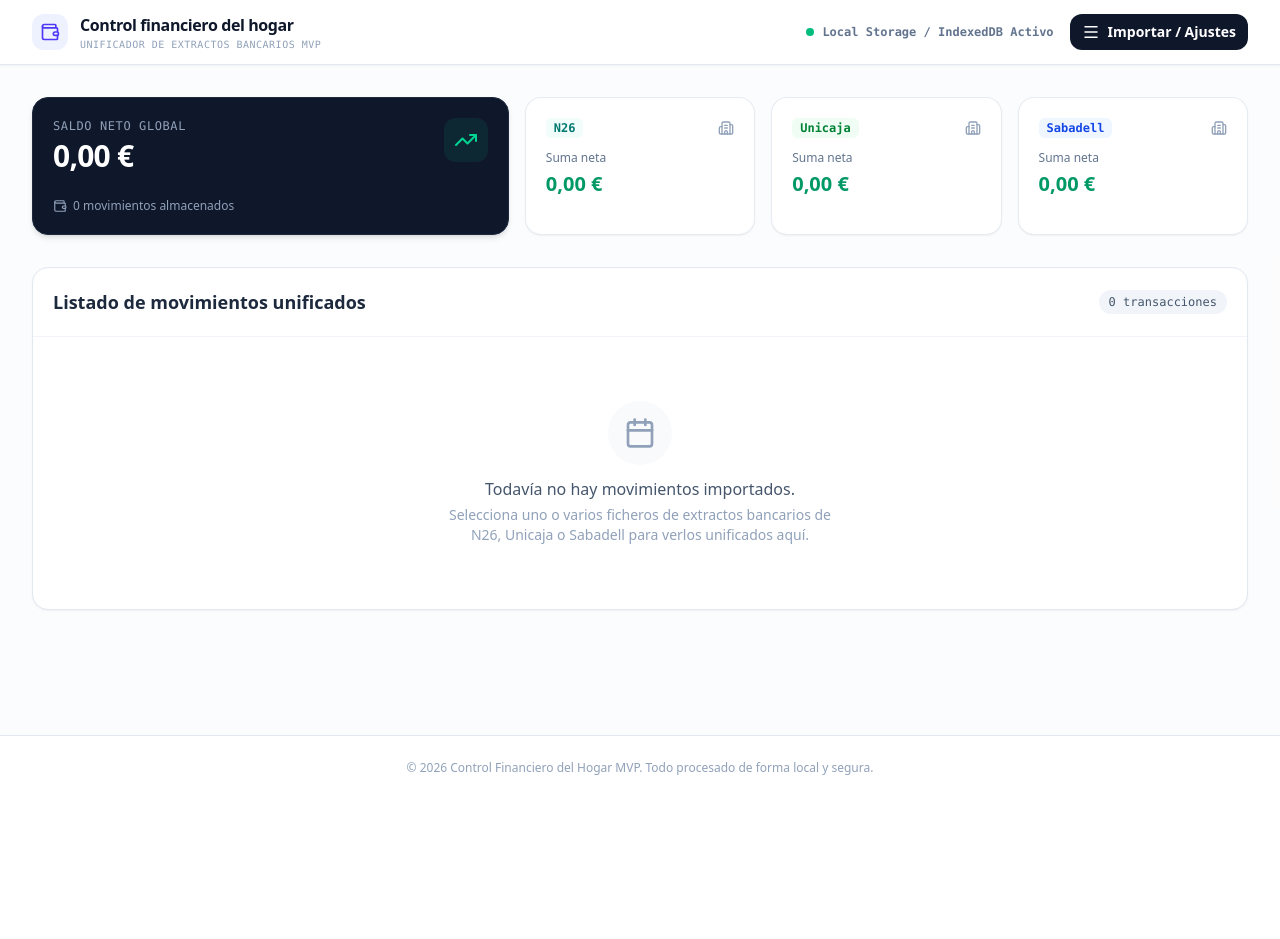
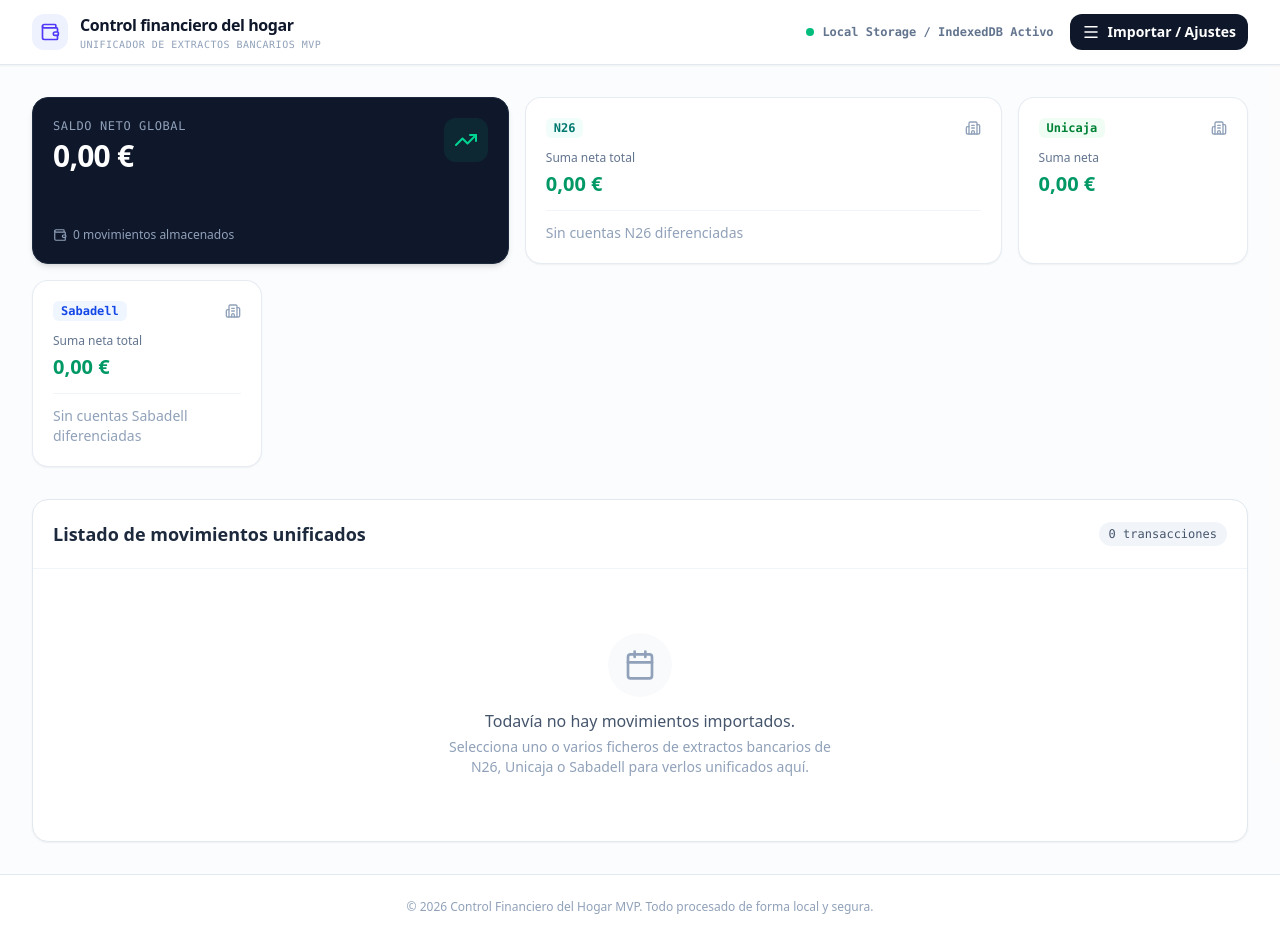
Before and after one commit to moiarcsan/financial_report, a React (Vite) app: page / in a window 1280 px wide. Before the commit the page ends 800 px from the top, so only its background shows below. Built offline with nearby package versions, Linux system fonts and the light colour scheme.

Commit message:
Enhance financial report features: add account totals summarization, normalize account owner names, and update UI components for better display of account data.

```diff
--- a/src/App.tsx
+++ b/src/App.tsx
@@ -6,6 +6,7 @@ import { MovementSummary } from "./components/MovementSummary";
 import { ImportButton } from "./components/ImportButton";
 import { ImportSummary } from "./components/ImportSummary";
 import { MovementTable } from "./components/MovementTable";
+import { summarizeAccountTotalsByBank } from "./utils/n26AccountUtils";
 import { Wallet, Menu } from "lucide-react";
 
 export default function App() {
@@ -66,6 +67,9 @@ export default function App() {
   let unicajaNetCents = 0;
   let sabadellNetCents = 0;
 
+  const n26AccountTotals = summarizeAccountTotalsByBank(movements, "N26");
+  const sabadellAccountTotals = summarizeAccountTotalsByBank(movements, "Sabadell");
+
   for (const m of movements) {
     const cents = Math.round(m.amount * 100);
     globalNetCents += cents;
@@ -122,8 +126,10 @@ export default function App() {
           totalCount={totalCount}
           globalNetCents={globalNetCents}
           n26NetCents={n26NetCents}
+          n26AccountTotals={n26AccountTotals}
           unicajaNetCents={unicajaNetCents}
           sabadellNetCents={sabadellNetCents}
+          sabadellAccountTotals={sabadellAccountTotals}
         />
 
         {/* File Drag Zone & Actions Panel (Sidebar Drawer) */}
--- a/src/components/MovementSummary.tsx
+++ b/src/components/MovementSummary.tsx
@@ -6,21 +6,25 @@ interface MovementSummaryProps {
   totalCount: number;
   globalNetCents: number;
   n26NetCents: number;
+  n26AccountTotals: Record<string, number>;
   unicajaNetCents: number;
   sabadellNetCents: number;
+  sabadellAccountTotals: Record<string, number>;
 }
 
 export const MovementSummary: React.FC<MovementSummaryProps> = ({
   totalCount,
   globalNetCents,
   n26NetCents,
+  n26AccountTotals,
   unicajaNetCents,
   sabadellNetCents,
+  sabadellAccountTotals,
 }) => {
   const isGlobalPositive = globalNetCents >= 0;
 
   return (
-    <div id="movement-summary-panel" className="grid grid-cols-1 md:grid-cols-2 lg:grid-cols-5 gap-4 mb-8">
+    <div id="movement-summary-panel" className="grid grid-cols-1 md:grid-cols-2 xl:grid-cols-5 gap-4 mb-8 items-stretch">
       {/* Global Net Balance */}
       <div
         id="card-global"
@@ -46,26 +50,42 @@ export const MovementSummary: React.FC<MovementSummaryProps> = ({
       {/* N26 Summary */}
       <div
         id="card-n26"
-        className="p-5 rounded-2xl bg-white border border-slate-200/80 shadow-xs flex flex-col justify-between transition-all hover:shadow-md hover:border-slate-300"
+        className="xl:col-span-2 h-full p-5 rounded-2xl bg-white border border-slate-200/80 shadow-xs flex flex-col transition-all hover:shadow-md hover:border-slate-300"
       >
-        <div>
+        <div className="flex-1 flex flex-col">
           <div className="flex items-center justify-between mb-3">
             <span className="text-xs font-mono font-semibold px-2 py-0.5 rounded-md bg-teal-50 text-teal-700">N26</span>
             <Building2 size={16} className="text-slate-400" />
           </div>
-          <p className="text-xs text-slate-500">Suma neta</p>
+          <p className="text-xs text-slate-500">Suma neta total</p>
           <h4 className={`text-xl font-sans font-semibold mt-1 ${n26NetCents >= 0 ? "text-emerald-600" : "text-rose-600"}`}>
             {formatCentsToEuro(n26NetCents)}
           </h4>
+          <div className="mt-3 space-y-2 border-t border-slate-100 pt-3">
+            {Object.entries(n26AccountTotals as Record<string, number>).length > 0 ? (
+              (Object.entries(n26AccountTotals as Record<string, number>) as [string, number][])
+                .sort(([a], [b]) => a.localeCompare(b))
+                .map(([accountName, totalCents]) => (
+                  <div key={accountName} className="flex items-center justify-between text-sm">
+                    <span className="text-slate-600">{accountName}</span>
+                    <span className={`font-semibold ${totalCents >= 0 ? "text-emerald-600" : "text-rose-600"}`}>
+                      {formatCentsToEuro(totalCents)}
+                    </span>
+                  </div>
+                ))
+            ) : (
+              <p className="text-sm text-slate-400">Sin cuentas N26 diferenciadas</p>
+            )}
+          </div>
         </div>
       </div>
 
       {/* Unicaja Summary */}
       <div
         id="card-unicaja"
-        className="p-5 rounded-2xl bg-white border border-slate-200/80 shadow-xs flex flex-col justify-between transition-all hover:shadow-md hover:border-slate-300"
+        className="h-full p-5 rounded-2xl bg-white border border-slate-200/80 shadow-xs flex flex-col transition-all hover:shadow-md hover:border-slate-300"
       >
-        <div>
+        <div className="flex-1 flex flex-col">
           <div className="flex items-center justify-between mb-3">
             <span className="text-xs font-mono font-semibold px-2 py-0.5 rounded-md bg-green-50 text-green-700">Unicaja</span>
             <Building2 size={16} className="text-slate-400" />
@@ -80,17 +100,33 @@ export const MovementSummary: React.FC<MovementSummaryProps> = ({
       {/* Sabadell Summary */}
       <div
         id="card-sabadell"
-        className="p-5 rounded-2xl bg-white border border-slate-200/80 shadow-xs flex flex-col justify-between transition-all hover:shadow-md hover:border-slate-300"
+        className="h-full p-5 rounded-2xl bg-white border border-slate-200/80 shadow-xs flex flex-col transition-all hover:shadow-md hover:border-slate-300"
       >
-        <div>
+        <div className="flex-1 flex flex-col">
           <div className="flex items-center justify-between mb-3">
             <span className="text-xs font-mono font-semibold px-2 py-0.5 rounded-md bg-blue-50 text-blue-700">Sabadell</span>
             <Building2 size={16} className="text-slate-400" />
           </div>
-          <p className="text-xs text-slate-500">Suma neta</p>
+          <p className="text-xs text-slate-500">Suma neta total</p>
           <h4 className={`text-xl font-sans font-semibold mt-1 ${sabadellNetCents >= 0 ? "text-emerald-600" : "text-rose-600"}`}>
             {formatCentsToEuro(sabadellNetCents)}
           </h4>
+          <div className="mt-3 space-y-2 border-t border-slate-100 pt-3">
+            {Object.entries(sabadellAccountTotals as Record<string, number>).length > 0 ? (
+              (Object.entries(sabadellAccountTotals as Record<string, number>) as [string, number][])
+                .sort(([a], [b]) => a.localeCompare(b))
+                .map(([accountName, totalCents]) => (
+                  <div key={accountName} className="flex items-center justify-between text-sm">
+                    <span className="text-slate-600">{accountName}</span>
+                    <span className={`font-semibold ${totalCents >= 0 ? "text-emerald-600" : "text-rose-600"}`}>
+                      {formatCentsToEuro(totalCents)}
+                    </span>
+                  </div>
+                ))
+            ) : (
+              <p className="text-sm text-slate-400">Sin cuentas Sabadell diferenciadas</p>
+            )}
+          </div>
         </div>
       </div>
     </div>
--- a/src/parsers/sabadellParser.ts
+++ b/src/parsers/sabadellParser.ts
@@ -2,8 +2,41 @@ import * as XLSX from "xlsx";
 import { type BankMovement } from "../types/movement";
 import { parseAnyDate } from "../utils/dateUtils";
 import { parseAmountToCents } from "../utils/moneyUtils";
-import { cleanText } from "../utils/textUtils";
+import { cleanText, normalizeAccountOwnerToAlias } from "../utils/textUtils";
 import { type ParserOutput } from "./n26Parser";
+
+export function findSabadellAccountOwner(rows: Array<Array<any>>): string {
+  const ownerLabelPatterns = [/titular/i, /cliente/i, /nombre/i, /propietario/i, /holder/i, /owner/i];
+
+  for (let r = 0; r < rows.length; r++) {
+    const row = rows[r];
+    if (!row) continue;
+
+    for (let c = 0; c < row.length; c++) {
+      const cellValue = String(row[c] ?? "").trim();
+      const normalizedCell = cellValue.toLowerCase();
+
+      if (!normalizedCell) continue;
+
+      if (ownerLabelPatterns.some(pattern => pattern.test(normalizedCell))) {
+        const candidates = [row[c + 1], row[c + 2], row[c + 3]]
+          .filter(value => value !== undefined && value !== null && String(value).trim() !== "")
+          .map(value => String(value).trim());
+
+        for (const candidate of candidates) {
+          const normalizedCandidate = normalizeAccountOwnerToAlias(candidate);
+          const isLikelyAccountNumber = /^\d+$/.test(candidate.replace(/\s+/g, "")) || /^[0-9\s./-]+$/.test(candidate);
+
+          if (!isLikelyAccountNumber && normalizedCandidate) {
+            return normalizedCandidate;
+          }
+        }
+      }
+    }
+  }
+
+  return "Sabadell Account";
+}
 
 /**
  * Parses a Sabadell XLS / XLSX sheet.
@@ -23,24 +56,8 @@ export function parseSabadell(sheet: XLSX.WorkSheet, sourceFileName: string): Pa
     };
   }
 
-  // 1. Locate the Account Number in the informative area above the table
-  let account = "Sabadell Account";
-  for (let r = 0; r < rows.length; r++) {
-    const row = rows[r];
-    if (!row) continue;
-    let found = false;
-    for (let c = 0; c < row.length; c++) {
-      const cellVal = String(row[c]).trim().toLowerCase();
-      if (cellVal === "cuenta:") {
-        if (c + 1 < row.length) {
-          account = String(row[c + 1]).trim();
-        }
-        found = true;
-        break;
-      }
-    }
-    if (found) break;
-  }
+  // 1. Locate the owner name in the informative area above the table
+  const account = findSabadellAccountOwner(rows);
 
   // 2. Locate the header row by searching for a row whose first cell is "F. Operativa"
   let headerRowIndex = -1;
--- /dev/null
+++ b/src/utils/n26AccountUtils.ts
@@ -0,0 +1,20 @@
+import type { BankMovement } from "../types/movement";
+
+export function summarizeAccountTotalsByBank(
+  movements: Pick<BankMovement, "bank" | "account" | "amount">[],
+  bank: "N26" | "Sabadell"
+) {
+  const totals: Record<string, number> = {};
+
+  for (const movement of movements) {
+    if (movement.bank !== bank) {
+      continue;
+    }
+
+    const accountName = movement.account?.trim() || bank;
+    const cents = Math.round(movement.amount * 100);
+    totals[accountName] = (totals[accountName] || 0) + cents;
+  }
+
+  return totals;
+}
--- a/src/utils/textUtils.ts
+++ b/src/utils/textUtils.ts
@@ -16,3 +16,17 @@ export function normalizeAccount(account: string): string {
   // Eliminate spaces but keep other characters intact
   return String(account).replace(/\s/g, "");
 }
+
+export function normalizeAccountOwnerToAlias(ownerName: string): string {
+  const normalized = cleanText(String(ownerName || "")).toLowerCase();
+
+  if (normalized.includes("moisés") || normalized.includes("moises") || normalized.includes("moi")) {
+    return "Moi";
+  }
+
+  if (normalized.includes("manuel") || normalized.includes("manu")) {
+    return "Manu";
+  }
+
+  return cleanText(String(ownerName || ""));
+}
```
Also changed, not shown: src/utils/testSuite.ts (+42 -3 lines), 1 other file (tests, documents, lock files or other folders).
